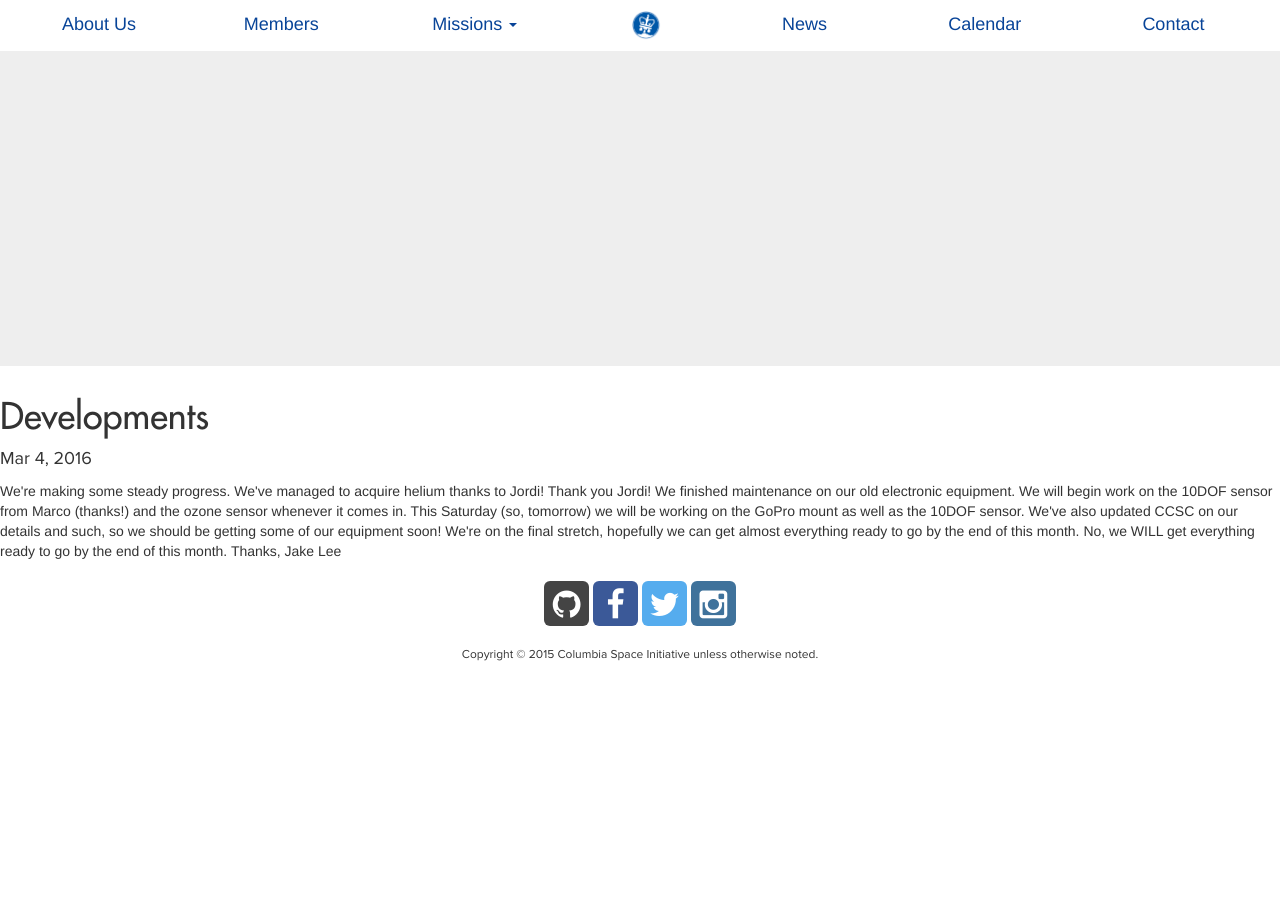
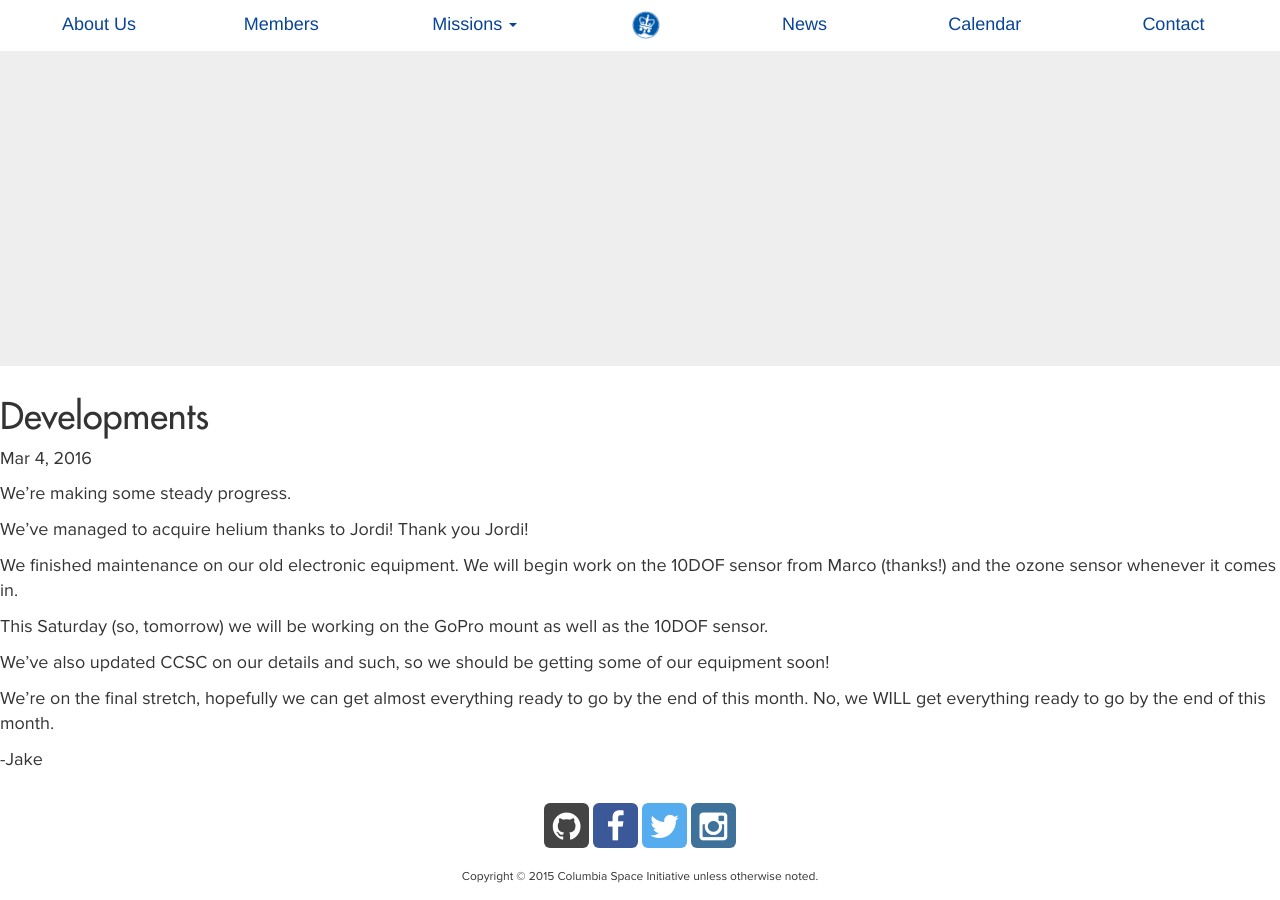
Before and after one commit to columbiaspace/columbiaspace.org, a Jekyll site: the page built from _posts/2016-3-4-balloon-developments.markdown, in a window 1280 px wide and 900 px high, scrolled down 534 px. Built offline with Jekyll 4.4.1, drawn with Linux system fonts in a browser that asks for light colours; nearby versions of some CDN libraries; Markdown is read by kramdown in place of the engine named in the settings; comment, search, counter and statistics services are not loaded; before the commit the page ends 1212 px from its top, so only the background shows below that.

Commit message:
Markdown updates
Github yelled at me about these updates, so:
highlighter is now rogue
markdown is now kramdown.

The recent balloon post has been renamed to .markdown to fix formatting
issues.

The README has been updated.

```diff
--- a/_config.yml
+++ b/_config.yml
@@ -6,6 +6,6 @@ baseurl: ""
 
 # Build settings
 port: 5000
-highlighter: pygments
-markdown: redcarpet
+highlighter: rogue
+markdown: kramdown
 permalink: pretty
--- a/_posts/2016-3-4-balloon-developments.mdown
+++ b/_posts/2016-3-4-balloon-developments.markdown
@@ -4,6 +4,7 @@ title: "Developments"
 date: 2016-3-4
 categories: balloons
 ---
+
 We're making some steady progress.
 
 We've managed to acquire helium thanks to Jordi! Thank you Jordi!
@@ -16,5 +17,4 @@ We've also updated CCSC on our details and such, so we should be getting some of
 
 We're on the final stretch, hopefully we can get almost everything ready to go by the end of this month. No, we WILL get everything ready to go by the end of this month.
 
-Thanks,
-Jake Lee
+-Jake
```
Also changed, not shown: README.md.
